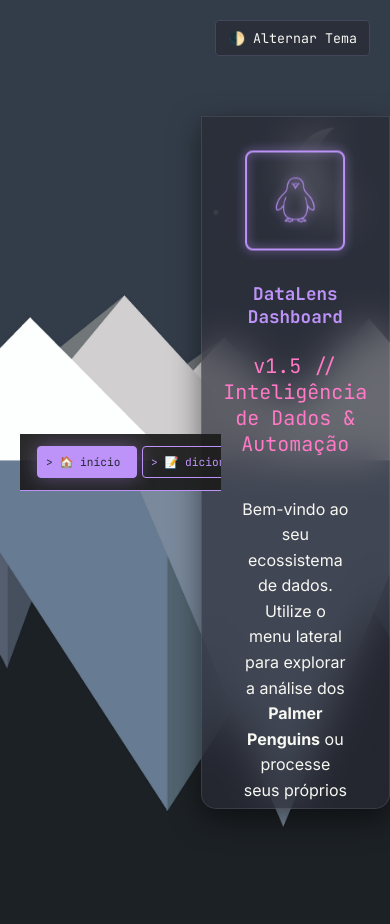
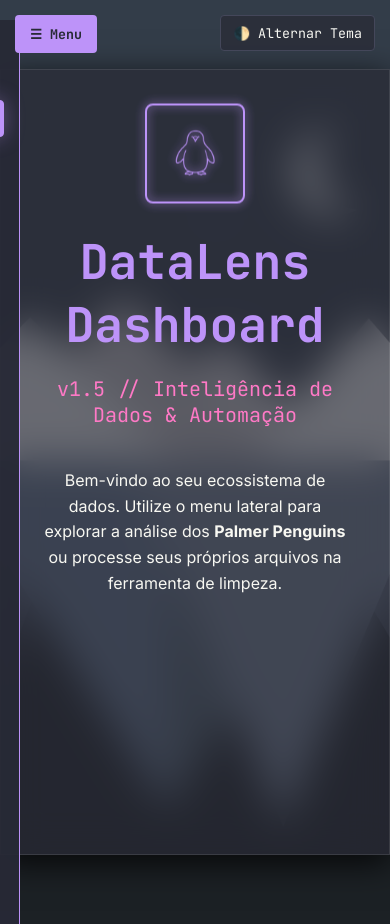
Before and after one commit to 0110101101100001/palmer-penguins-dashboard, a Flask app: page / in a window 390 px wide. Run offline with Flask 3, Linux system fonts and the light colour scheme; some libraries are stand-ins or nearby versions.

Commit message:
feat: menu retrátil mobile com efeito blur e ajuste de altura

```diff
--- a/static/css/styles.css
+++ b/static/css/styles.css
@@ -573,80 +573,103 @@
 }
 
 /* --- CSS MOBILE COM ALTURA REDUZIDA (75%) --- */
+/* --- INTERFACE MOBILE PROFISSIONAL (RETRÁTIL) --- */
 @media (max-width: 768px) {
-    /* 1. Ajuste da altura do container principal */
+    /* 1. Altura do Container: Aumentada para 85% para caber os botões de slides */
     .container {
+        width: 100vw !important;
+        height: 85vh !important;
+        min-height: 85vh !important;
+        border-radius: 0;
         display: block !important;
-        width: 100vw !important;
-        height: 75vh !important; /* Limita a 75% da altura da tela */
-        min-height: 75vh !important;
-        border-radius: 0 0 15px 15px; /* Arredonda só a base para um visual moderno */
-        overflow-y: auto !important; /* Garante scroll dentro do container */
+        overflow-y: auto;
         position: relative;
-        box-shadow: 0 10px 30px rgba(0,0,0,0.5);
+        z-index: 5;
     }
 
-    /* 2. Menu Horizontal no Topo */
+    /* 2. Menu Lateral Retrátil (Escondido à esquerda por padrão) */
     .nav-menu {
-        position: sticky !important; /* Gruda no topo do container ao rolar */
+        position: fixed !important;
         top: 0;
         left: 0;
-        flex-direction: row !important;
-        width: 100% !important;
-        overflow-x: auto !important;
-        padding: 12px !important;
-        background: rgba(30, 30, 30, 0.95) !important;
-        gap: 8px;
-        white-space: nowrap;
-        z-index: 1000;
-        border-bottom: 1px solid var(--accent);
+        height: 100vh !important;
+        width: 260px !important;
+        background: rgba(40, 42, 54, 0.95) !important; /* Tema Dracula Sólido */
+        flex-direction: column !important;
+        padding: 80px 20px 20px 20px !important; /* Espaço para o botão fechar */
+        z-index: 2000 !important;
+
+        /* Animação: Começa fora da tela na esquerda */
+        transform: translateX(-100%);
+        transition: transform 0.4s cubic-bezier(0.175, 0.885, 0.32, 1.275) !important;
+        border-right: 1px solid var(--accent);
+    }
+
+    /* Classe que o JS vai adicionar para mostrar o menu */
+    .nav-menu.active {
+        transform: translateX(0);
     }
 
     .nav-btn {
-        width: auto !important;
-        min-width: 100px;
-        font-size: 0.7rem;
-        padding: 8px;
+        width: 100% !important;
+        margin-bottom: 10px;
+        text-align: left;
     }
 
-    /* 3. Empilhamento do Conteúdo */
+    /* 3. Botão de Abrir Menu */
+    .mobile-menu-btn {
+        display: block !important;
+        position: fixed;
+        top: 15px;
+        left: 15px;
+        z-index: 2100;
+        background: var(--accent);
+        color: var(--bg-dark);
+        border: none;
+        padding: 10px 15px;
+        border-radius: 4px;
+        font-family: 'JetBrains Mono', monospace;
+        font-weight: bold;
+    }
+
+    /* 4. Overlay com Efeito de Blur (Desfoque) */
+    .overlay {
+        display: none;
+        position: fixed;
+        top: 0; left: 0;
+        width: 100vw; height: 100vh;
+        background: rgba(0, 0, 0, 0.5);
+        backdrop-filter: blur(8px); /* O SEGREDO DO BLUR */
+        -webkit-backdrop-filter: blur(8px);
+        z-index: 1500;
+        opacity: 0;
+        transition: opacity 0.3s ease;
+    }
+
+    .overlay.active {
+        display: block;
+        opacity: 1;
+    }
+
+    /* 5. Ajuste dos Slides e Conteúdo */
     .content {
         flex-direction: column !important;
-        padding: 10px !important;
-        gap: 15px;
-        height: auto !important;
+        padding: 15px !important;
+        gap: 20px;
     }
 
-    /* 4. Ajuste dos Quadros (Texto e Gráfico) */
-    .text, .visual {
-        flex: none !important;
+    .visual, .text {
         width: 100% !important;
-        height: auto !important;
-        min-height: 250px; /* Reduzi um pouco para caber melhor nos 75% */
+        min-height: 300px;
     }
 
-    /* 5. Imagens e Tabelas */
-    .chart-img {
-        width: 100% !important;
-        height: auto !important;
-        max-height: 300px; /* Limita a altura do gráfico para não estourar o container */
-    }
+    /* Esconde o botão de tema padrão para não poluir (colocamos dentro do menu se quiser) */
+    .theme-toggle { top: 15px; right: 15px; }
+}
 
-    .visual > div {
-        overflow-x: auto;
-        width: 100%;
-    }
-
-    /* 6. Título e Console */
-    .title {
-        font-size: 1.1rem !important;
-        text-align: center;
-        margin: 5px 0 !important;
-    }
-
-    .terminal-console {
-        display: none; /* Mantemos oculto para priorizar o gráfico no espaço de 75% */
-    }
+/* Garante que o botão de menu suma no Desktop */
+@media (min-width: 769px) {
+    .mobile-menu-btn { display: none !important; }
 }
 
 .visual > div {
--- a/templates/index.html
+++ b/templates/index.html
@@ -44,6 +44,10 @@
 <body>
 
     <button class="theme-toggle" onclick="toggleTheme()">🌓 Alternar Tema</button>
+
+    <button id="menu-toggle" class="mobile-menu-btn" onclick="toggleSidebar()">☰ Menu</button>
+
+    <div id="menu-overlay" class="overlay" onclick="toggleSidebar()"></div>
 
     <div class="nav-menu">
         <button id="nHome" class="nav-btn active" onclick="tab('home')">🏠 Início</button>
@@ -514,6 +518,27 @@
         );
     }
 };
+
+    function toggleSidebar() {
+    const menu = document.querySelector('.nav-menu');
+    const overlay = document.getElementById('menu-overlay');
+
+    // Adiciona ou remove a classe 'active' para disparar a animação
+    menu.classList.toggle('active');
+    overlay.classList.toggle('active');
+
+    // Log no seu console de terminal estilo hacker
+    const isOpen = menu.classList.contains('active');
+    addLog(`Menu Lateral: ${isOpen ? 'ABERTO' : 'FECHADO'}`, 'system');
+}
+
+// Opcional: Fechar o menu automaticamente ao clicar em uma opção
+document.querySelectorAll('.nav-btn').forEach(btn => {
+    btn.addEventListener('click', () => {
+        if(window.innerWidth <= 768) toggleSidebar();
+    });
+});
+
     </script>
 </body>
 </html>
```
